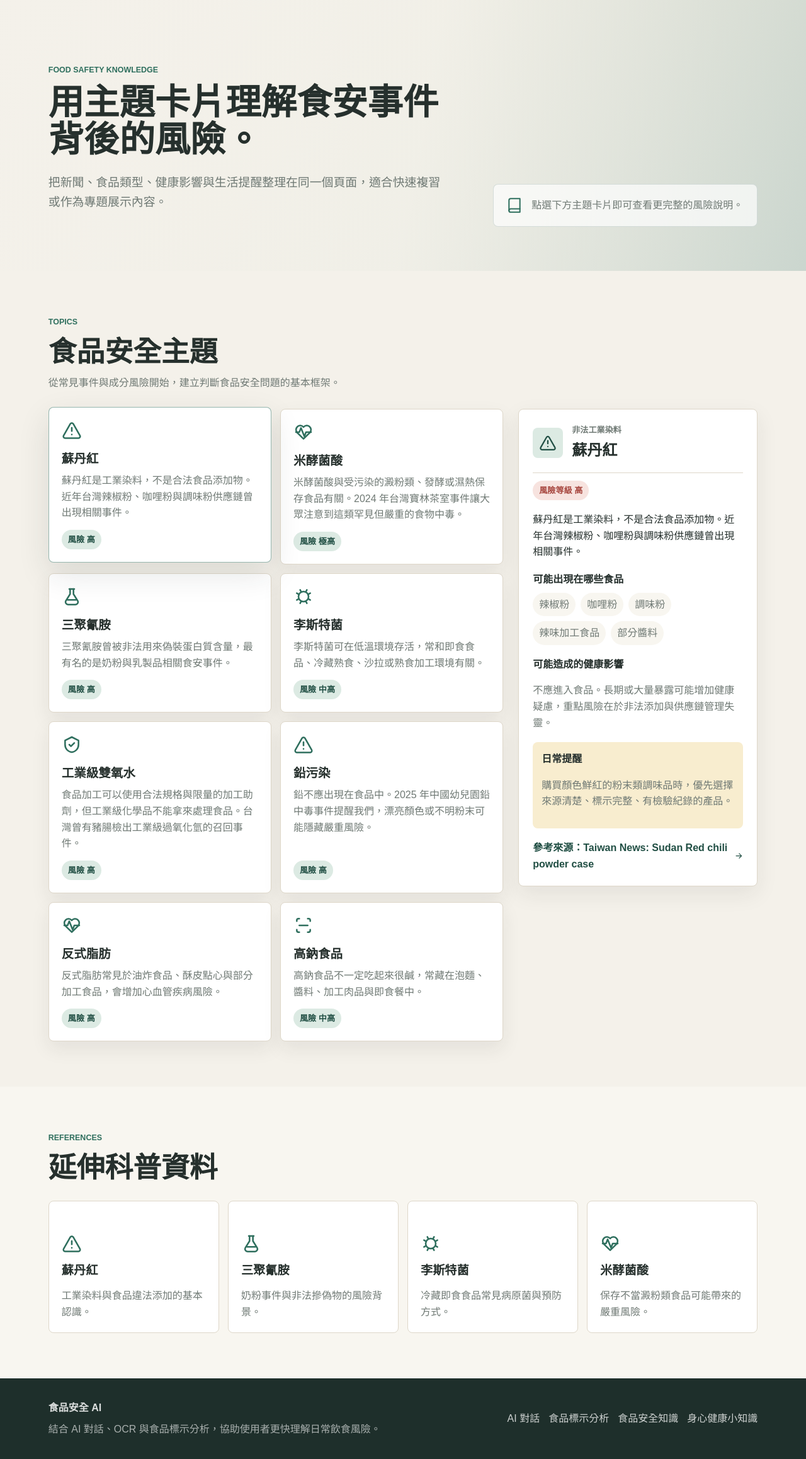
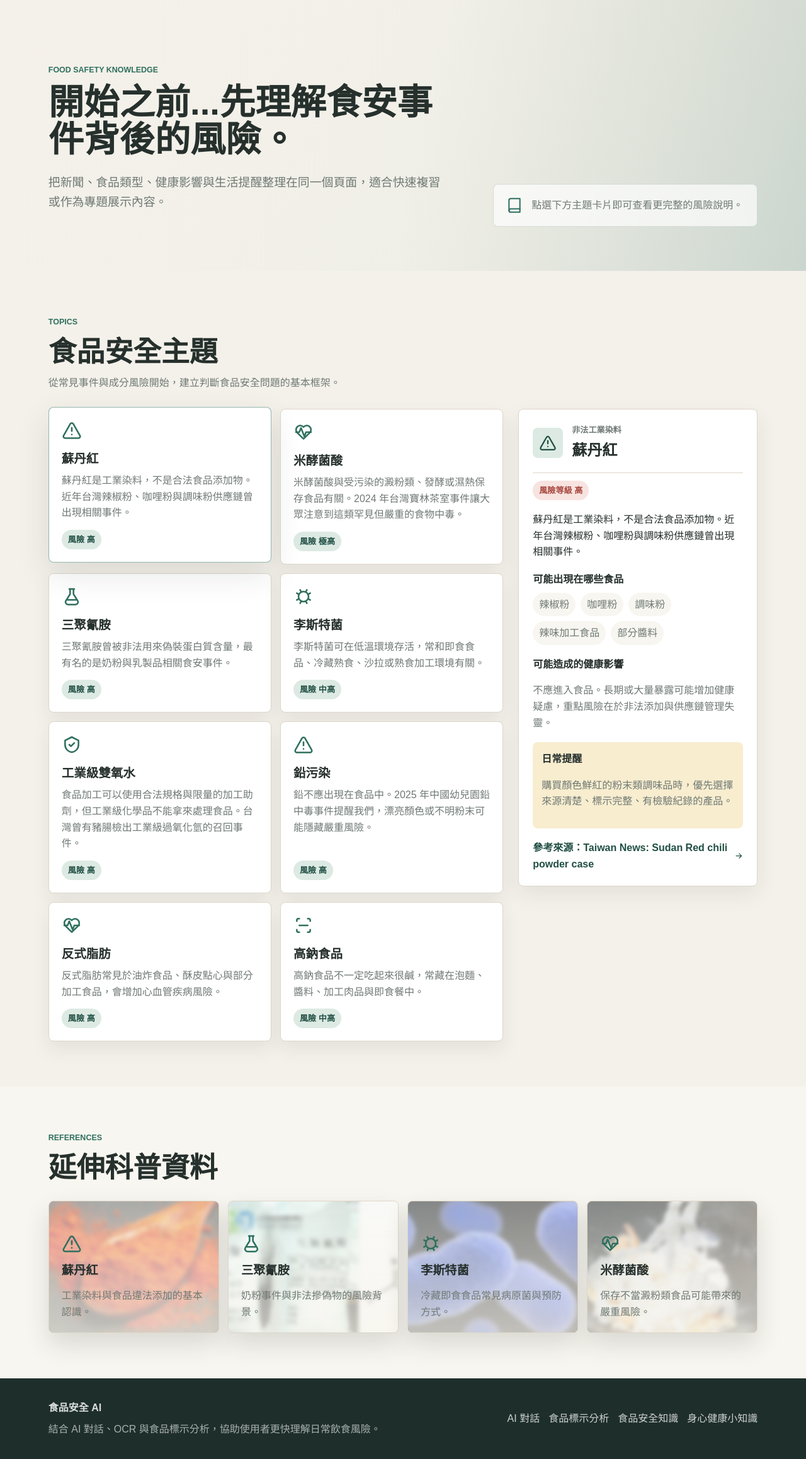
Before and after one commit to enkai0630/Web_FinalProject, a Flask app: page /food-safety-knowledge in a window 1280 px wide. Shown: the part 74-2390 px from the top of the page at 63% size. Run offline with Flask 3, Linux system fonts and the light colour scheme; parts of the project's set-up code (start-up, migrations or seed data) failed here and were passed over.

Commit message:
upgrade food safety knowledge ui

```diff
--- a/static/css/style.css
+++ b/static/css/style.css
@@ -1491,6 +1491,9 @@ main {
 }
 
 .resource-grid a {
+    position: relative;
+    isolation: isolate;
+    overflow: hidden;
     min-height: 210px;
     display: flex;
     flex-direction: column;
@@ -1500,13 +1503,74 @@ main {
     border: 1px solid var(--line);
     border-radius: var(--radius);
     background: var(--surface);
+    color: var(--text);
     text-decoration: none;
+    box-shadow: 0 18px 38px rgba(35, 42, 38, 0.14);
+    transition: transform 0.18s ease, box-shadow 0.18s ease;
+}
+
+.resource-grid a:hover {
+    transform: translateY(-3px);
+    box-shadow: 0 24px 48px rgba(35, 42, 38, 0.2);
+}
+
+.resource-grid a::before {
+    content: "";
+    position: absolute;
+    inset: 0;
+    z-index: -1;
+    background:
+        linear-gradient(180deg, rgba(255, 255, 255, 0.34) 0%, rgba(248, 246, 240, 0.68) 100%),
+        linear-gradient(135deg, rgba(47, 111, 94, 0.08), rgba(214, 168, 79, 0.08));
+}
+
+.resource-grid a::after {
+    content: "";
+    position: absolute;
+    inset: -14px;
+    z-index: -2;
+    background-image: var(--resource-image);
+    background-position: center;
+    background-size: cover;
+    filter: blur(3px);
+    opacity: 0.72;
+    transform: scale(1.02);
+}
+
+.resource-grid a > * {
+    position: relative;
 }
 
 .resource-grid svg {
     width: 32px;
     height: 32px;
     color: var(--primary);
+}
+
+.resource-grid span {
+    font-size: 1.2rem;
+    font-weight: 900;
+}
+
+.resource-grid p {
+    margin: 0;
+    color: var(--muted);
+}
+
+.resource-card-sudan {
+    --resource-image: url("../images/sudan-red.jpg");
+}
+
+.resource-card-melamine {
+    --resource-image: url("../images/melamine.jpg");
+}
+
+.resource-card-listeria {
+    --resource-image: url("../images/listeria.jpeg");
+}
+
+.resource-card-bongkrekic {
+    --resource-image: url("../images/bongkrekic-acid.jpg");
 }
 
 .wellness-hero {
--- a/templates/food_safety_knowledge.html
+++ b/templates/food_safety_knowledge.html
@@ -7,7 +7,7 @@
 <section class="hero hero-compact">
     <div class="hero-copy">
         <p class="eyebrow">Food Safety Knowledge</p>
-        <h1>用主題卡片理解食安事件背後的風險。</h1>
+        <h1>開始之前...先理解食安事件背後的風險。</h1>
         <p class="hero-lead">把新聞、食品類型、健康影響與生活提醒整理在同一個頁面，適合快速複習或作為專題展示內容。</p>
     </div>
     <div class="hero-note">
@@ -42,22 +42,22 @@
         <h2>延伸科普資料</h2>
     </div>
     <div class="resource-grid">
-        <a href="https://msn.sgs.com/Knowledge/FOOD/3673" target="_blank" rel="noopener noreferrer">
+        <a class="resource-card resource-card-sudan" href="https://msn.sgs.com/Knowledge/FOOD/3673" target="_blank" rel="noopener noreferrer">
             <svg><use href="#icon-alert-triangle"></use></svg>
             <span>蘇丹紅</span>
             <p>工業染料與食品違法添加的基本認識。</p>
         </a>
-        <a href="https://www.cha.gov.tw/cp-263-2707-b306d-1.html" target="_blank" rel="noopener noreferrer">
+        <a class="resource-card resource-card-melamine" href="https://www.cha.gov.tw/cp-263-2707-b306d-1.html" target="_blank" rel="noopener noreferrer">
             <svg><use href="#icon-flask"></use></svg>
             <span>三聚氰胺</span>
             <p>奶粉事件與非法摻偽物的風險背景。</p>
         </a>
-        <a href="https://www.fda.gov.tw/TC/sitecontent.aspx?sid=1953" target="_blank" rel="noopener noreferrer">
+        <a class="resource-card resource-card-listeria" href="https://www.fda.gov.tw/TC/sitecontent.aspx?sid=1953" target="_blank" rel="noopener noreferrer">
             <svg><use href="#icon-bacteria"></use></svg>
             <span>李斯特菌</span>
             <p>冷藏即食食品常見病原菌與預防方式。</p>
         </a>
-        <a href="https://www.cfs.gov.hk/tc_chi/multimedia/multimedia_pub/multimedia_pub_fsf_213_01.html" target="_blank" rel="noopener noreferrer">
+        <a class="resource-card resource-card-bongkrekic" href="https://www.cfs.gov.hk/tc_chi/multimedia/multimedia_pub/multimedia_pub_fsf_213_01.html" target="_blank" rel="noopener noreferrer">
             <svg><use href="#icon-heartbeat"></use></svg>
             <span>米酵菌酸</span>
             <p>保存不當澱粉類食品可能帶來的嚴重風險。</p>
```
Also changed, not shown: static/images/bongkrekic-acid.jpg (added), static/images/listeria.jpeg (added), static/images/melamine.jpg (added), static/images/sudan-red.jpg (added).
